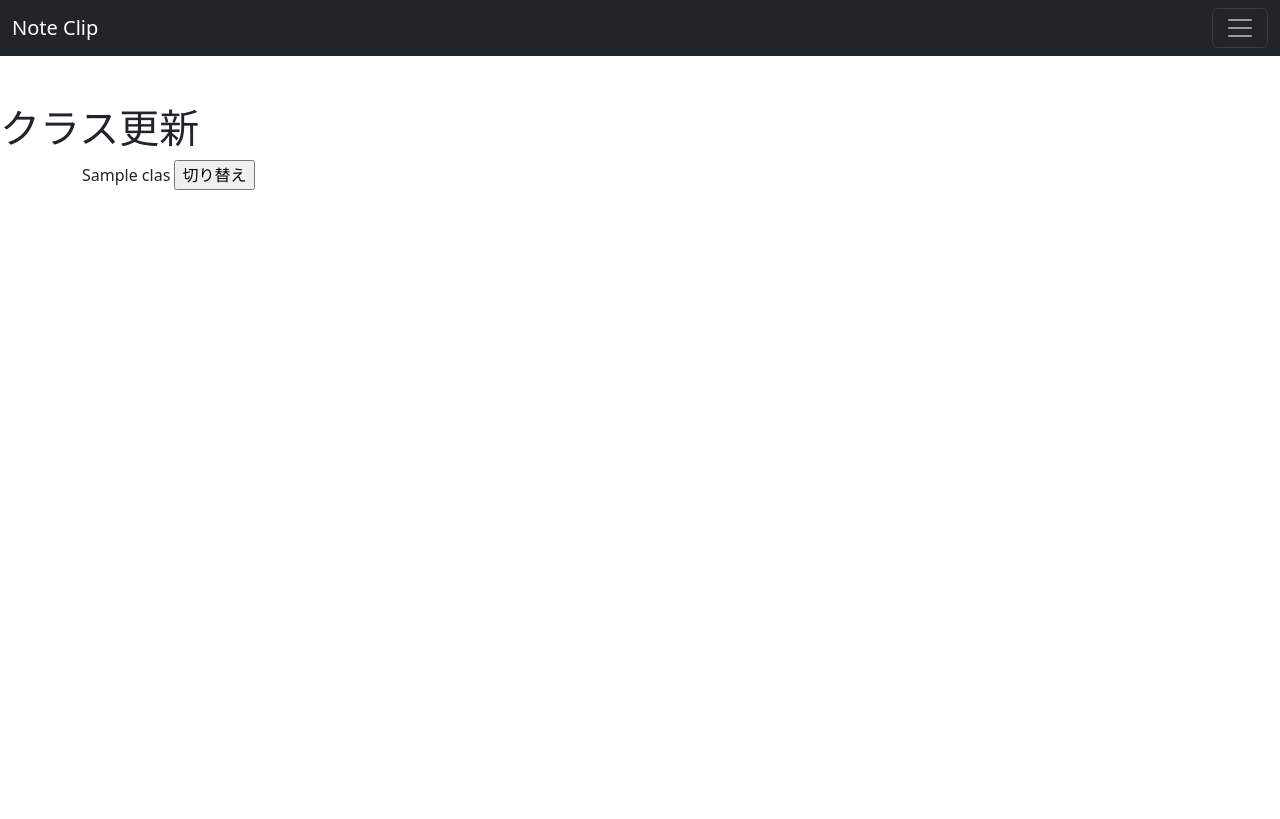
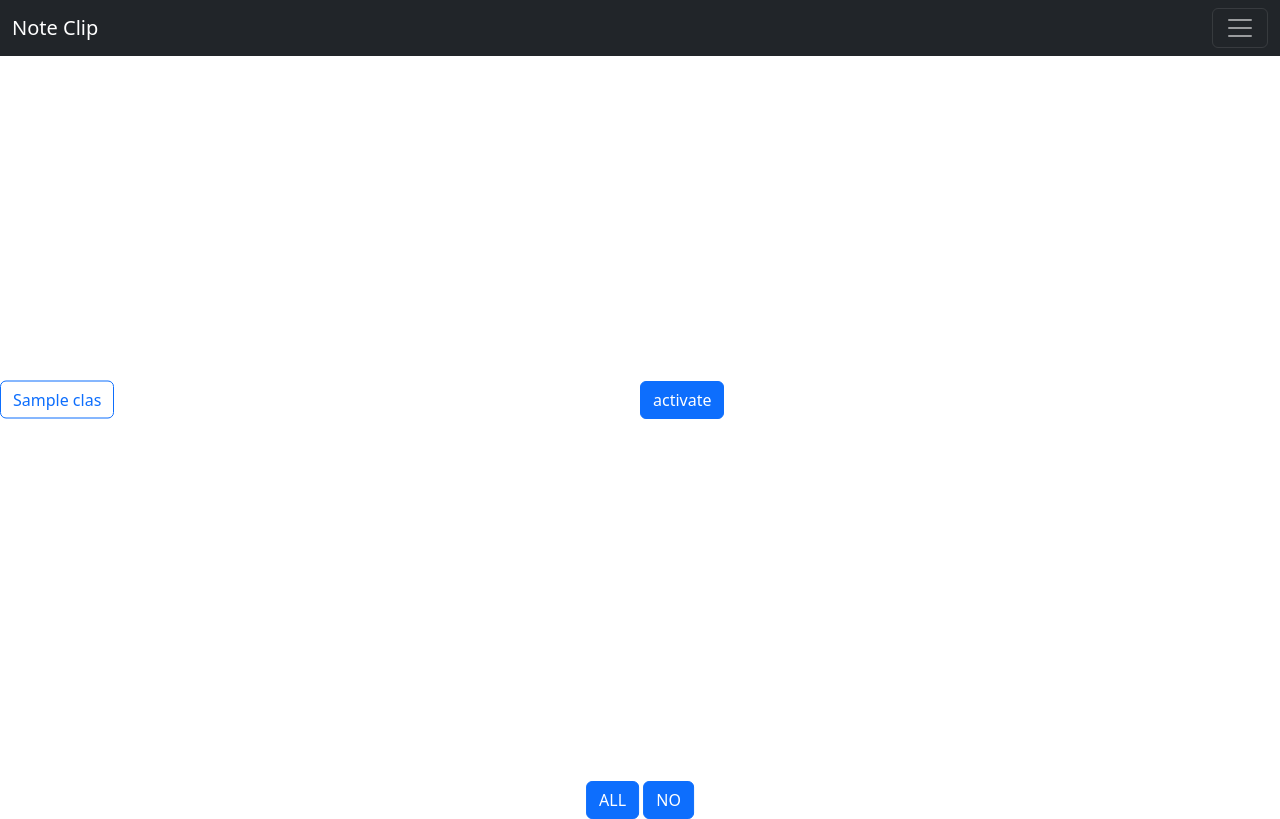
Before and after one commit to rariruto/noteclip, a Django app: page /noteclipper/activate/ in a window 1280 px wide. Before the commit the page ends 190 px from the top, so only its background shows below. Run offline with Django 4.2, Linux system fonts and the light colour scheme; tables that the repository leaves empty hold one stand-in row (values such as "Sample post"); some libraries are stand-ins or nearby versions.

Commit message:
school finish 2024/12/20

```diff
--- a/django/code/iyama/templates/base.html
+++ b/django/code/iyama/templates/base.html
@@ -60,7 +60,7 @@
         update.addEventListener('click', () =>{
         open('{% url "noteclipper:activate" %}',
              null,
-             'width=500, height=500',
+             'width=250, height=400, scrollbars=no',
              'workwindow');
       });
 
--- a/django/code/iyama/templates/noteclipper/activate.html
+++ b/django/code/iyama/templates/noteclipper/activate.html
@@ -5,12 +5,26 @@
 {% load mathfilters %}
 
 {% block content %}
-    <h1 class="mt-5">クラス更新</h1>
-    <div class="container">
+    <div class="btn-group-vertical position-absolute top-50 start-0 translate-middle-y" role="group" aria-label="Basic checkbox toggle button group">
+
       {% for class in object_list %}
-      <p>{{class.name}}
-      <input type="button" onclick='location.href="{% url 'noteclipper:activate' %}"' value="切り替え"></p>
+        {% if class.activate == 1 %}
+          <input type="checkbox" class="btn-check" id= {{class.name}} autocomplete="on">
+        {% else %}
+          <input type="checkbox" class="btn-check" id= {{class.name}} autocomplete="on">
+        {% endif %}
+
+        <label class="btn btn-outline-primary" for={{class.name}}>{{class.name}}</label>
+
       {% endfor %}
     </div>
 
+    <div class="d-grid gap-2 d-md-block position-absolute start-50 top-100 translate-middle">
+      <button type="button" class="btn btn-primary ">ALL</button>
+      <button type="button" class="btn btn-primary ">NO</button>
+    </div>
+
+    <button type="button" class="btn btn-primary position-absolute start-50 top-50 translate-middle-y">activate</button>
+
+
 {% endblock %}
--- a/django/code/iyama/templates/noteclipper/login.html
+++ b/django/code/iyama/templates/noteclipper/login.html
@@ -2,7 +2,6 @@
 {% load django_bootstrap5 %}
 
 {% block content %}
-    <h1 class="mt-5">NoteCutter 作成中</h1>
     {% for article in object_list %}
       <div class="card bg-light shadow-sm mt-3">
         <div class="card-body">
--- a/django/code/iyama/templates/noteclipper/main.html
+++ b/django/code/iyama/templates/noteclipper/main.html
@@ -9,13 +9,13 @@
 {% with next=note.pk|add:1 %}
     <div class="container">
       <p>{% static note.title %}</p>
-
+<!--
       <div class="btn-group position-absolute top-10 start-50 translate-middle-x" role="group" aria-label="Large button group">
         {% for class in object_list2 %}
           <button tpye="button" class="btn btn-primary" onclick='location.href="{% url 'noteclipper:home' %}"'>{{class.name}}</button>
         {% endfor %}
       </div><br>
-
+    -->
       <div class="positiion-relative">
         <div class="position-absolute top-50 start-0 translate-middle-y"><a class="btn btn-primary" href='{% url "noteclipper:main" back %}' role="button">＜Back</a></div>
         <div class="position-absolute top-50 start-50 translate-middle"><img src="{% static note.title %}" class="image-fluid" style="width: auto; height: 600px" usemap="#NoteMap" /></div>
```
Also changed, not shown: django/code/iyama/templates/noteclipper/setting.html (+0 -8 lines), 15 other files.
